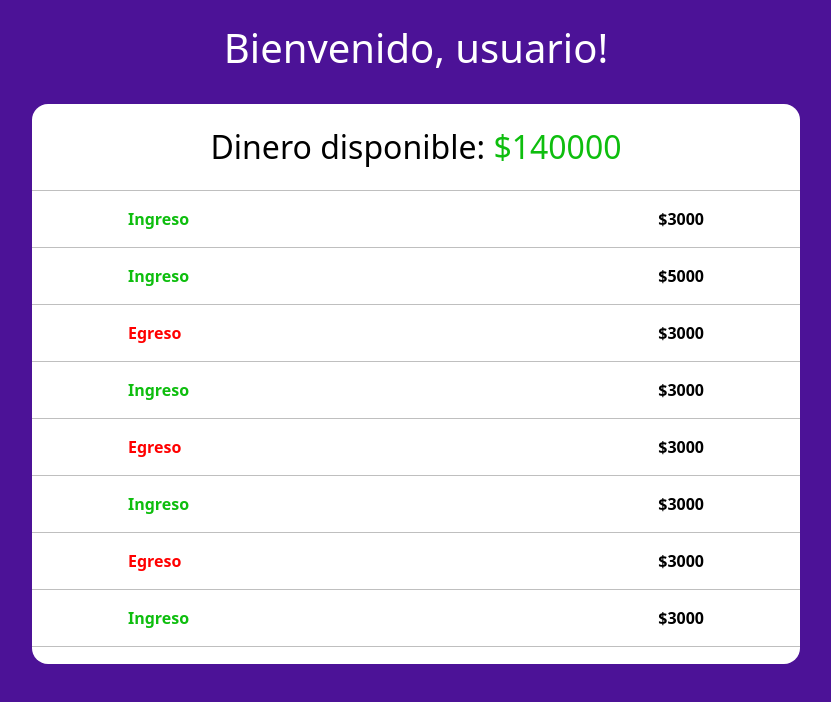
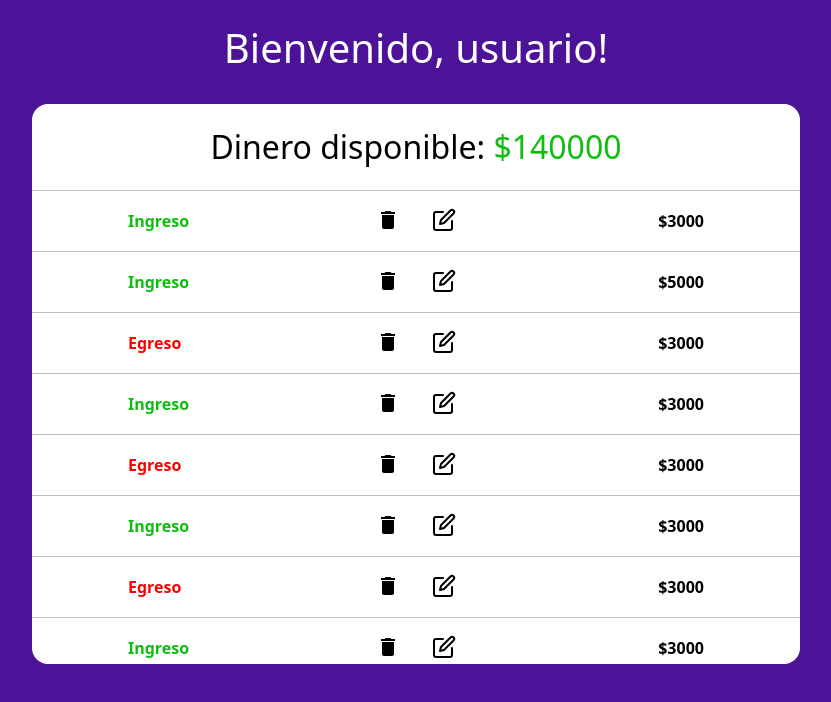
Before and after one commit to sebaponce2/challenge-alkemy-fullstack, a React (Create React App) app: page / in a window 1280 px wide. Shown: the top 702 px of the page, without its empty margins (224-1055 px from the left). Built offline with nearby package versions, Linux system fonts and the light colour scheme.

Commit message:
add: react icons: delete icon and change icon

```diff
--- a/src/components/Home.jsx
+++ b/src/components/Home.jsx
@@ -1,3 +1,6 @@
+// component imports
+import { MdDelete } from "react-icons/md";
+import { FiEdit } from "react-icons/fi";
 // import { useState } from "react";
 
 const Home = () => {
@@ -14,53 +17,93 @@ const Home = () => {
                 </div>
                 <hr className="w-100 font-black my-0"/>
                 <div className="d-flex justify-content-between font-black w-75 m-auto py-2">
-                    <p className="fw-bold my-auto my-auto font-green">Ingreso</p>
-                    <p className="fw-bold my-auto my-auto py-2">$3000</p>
+                    <p className="w-33 fw-bold my-auto my-auto font-green">Ingreso</p>
+                    <div className="d-flex w-33 justify-content-center">
+                        <p className="fs-4 my-auto pb-2 mx-3 delete"><MdDelete/></p>
+                        <p className="fs-4 my-auto pb-2 mx-3 change"><FiEdit/></p>
+                    </div>
+                    <p className="fw-bold my-auto w-33 text-end my-auto py-2">$3000</p>
                 </div>
                 <hr className="w-100 font-black my-0"/>
                 <div className="d-flex justify-content-between font-black w-75 m-auto py-2">
-                    <p className="fw-bold my-auto font-green">Ingreso</p>
-                    <p className="fw-bold my-auto py-2">$5000</p>
+                    <p className="w-33 fw-bold my-auto font-green">Ingreso</p>
+                    <div className="d-flex w-33 justify-content-center">
+                        <p className="fs-4 my-auto pb-2 mx-3 delete"><MdDelete/></p>
+                        <p className="fs-4 my-auto pb-2 mx-3 change"><FiEdit/></p>
+                    </div>
+                    <p className="fw-bold my-auto w-33 text-end py-2">$5000</p>
                 </div>
                 <hr className="w-100 font-black my-0"/>
                 <div className="d-flex justify-content-between font-black w-75 m-auto py-2">
-                    <p className="fw-bold my-auto py-2 font-red">Egreso</p>
-                    <p className="fw-bold my-auto py-2">$3000</p>
+                    <p className="w-33 fw-bold my-auto py-2 font-red">Egreso</p>
+                    <div className="d-flex w-33 justify-content-center">
+                        <p className="fs-4 my-auto pb-2 mx-3 delete"><MdDelete/></p>
+                        <p className="fs-4 my-auto pb-2 mx-3 change"><FiEdit/></p>
+                    </div>
+                    <p className="fw-bold my-auto w-33 text-end py-2">$3000</p>
                 </div>
                 <hr className="w-100 font-black my-0"/>
                 <div className="d-flex justify-content-between font-black w-75 m-auto py-2">
-                    <p className="fw-bold my-auto font-green">Ingreso</p>
-                    <p className="fw-bold my-auto py-2">$3000</p>
+                    <p className="w-33 fw-bold my-auto font-green">Ingreso</p>
+                    <div className="d-flex w-33 justify-content-center">
+                        <p className="fs-4 my-auto pb-2 mx-3 delete"><MdDelete/></p>
+                        <p className="fs-4 my-auto pb-2 mx-3 change"><FiEdit/></p>
+                    </div>
+                    <p className="fw-bold my-auto w-33 text-end py-2">$3000</p>
                 </div>
                 <hr className="w-100 font-black my-0"/>
                 <div className="d-flex justify-content-between font-black w-75 m-auto py-2">
-                    <p className="fw-bold my-auto py-2 font-red">Egreso</p>
-                    <p className="fw-bold my-auto py-2">$3000</p>
+                    <p className="w-33 fw-bold my-auto py-2 font-red">Egreso</p>
+                    <div className="d-flex w-33 justify-content-center">
+                        <p className="fs-4 my-auto pb-2 mx-3 delete"><MdDelete/></p>
+                        <p className="fs-4 my-auto pb-2 mx-3 change"><FiEdit/></p>
+                    </div>
+                    <p className="fw-bold my-auto w-33 text-end py-2">$3000</p>
                 </div>
                 <hr className="w-100 font-black my-0"/>
                 <div className="d-flex justify-content-between font-black w-75 m-auto py-2">
-                    <p className="fw-bold my-auto font-green">Ingreso</p>
-                    <p className="fw-bold my-auto py-2">$3000</p>
+                    <p className="w-33 fw-bold my-auto font-green">Ingreso</p>
+                    <div className="d-flex w-33 justify-content-center">
+                        <p className="fs-4 my-auto pb-2 mx-3 delete"><MdDelete/></p>
+                        <p className="fs-4 my-auto pb-2 mx-3 change"><FiEdit/></p>
+                    </div>
+                    <p className="fw-bold my-auto w-33 text-end py-2">$3000</p>
                 </div>
                 <hr className="w-100 font-black my-0"/>
                 <div className="d-flex justify-content-between font-black w-75 m-auto py-2">
-                    <p className="fw-bold my-auto py-2 font-red">Egreso</p>
-                    <p className="fw-bold my-auto py-2">$3000</p>
+                    <p className="w-33 fw-bold my-auto py-2 font-red">Egreso</p>
+                    <div className="d-flex w-33 justify-content-center">
+                        <p className="fs-4 my-auto pb-2 mx-3 delete"><MdDelete/></p>
+                        <p className="fs-4 my-auto pb-2 mx-3 change"><FiEdit/></p>
+                    </div>
+                    <p className="fw-bold my-auto w-33 text-end py-2">$3000</p>
                 </div>
                 <hr className="w-100 font-black my-0"/>
                 <div className="d-flex justify-content-between font-black w-75 m-auto py-2">
-                    <p className="fw-bold my-auto font-green">Ingreso</p>
-                    <p className="fw-bold my-auto py-2">$3000</p>
+                    <p className="w-33 fw-bold my-auto font-green">Ingreso</p>
+                    <div className="d-flex w-33 justify-content-center">
+                        <p className="fs-4 my-auto pb-2 mx-3 delete"><MdDelete/></p>
+                        <p className="fs-4 my-auto pb-2 mx-3 change"><FiEdit/></p>
+                    </div>
+                    <p className="fw-bold my-auto w-33 text-end py-2">$3000</p>
                 </div>
                 <hr className="w-100 font-black my-0"/>
                 <div className="d-flex justify-content-between font-black w-75 m-auto py-2">
-                    <p className="fw-bold my-auto py-2 font-red">Egreso</p>
-                    <p className="fw-bold my-auto py-2">$3000</p>
+                    <p className="w-33 fw-bold my-auto py-2 font-red">Egreso</p>
+                    <div className="d-flex w-33 justify-content-center">
+                        <p className="fs-4 my-auto pb-2 mx-3 delete"><MdDelete/></p>
+                        <p className="fs-4 my-auto pb-2 mx-3 change"><FiEdit/></p>
+                    </div>
+                    <p className="fw-bold my-auto w-33 text-end py-2">$3000</p>
                 </div>
                 <hr className="w-100 font-black my-0"/>
                 <div className="d-flex justify-content-between font-black w-75 m-auto py-2">
-                    <p className="fw-bold my-auto font-green">Ingreso</p>
-                    <p className="fw-bold my-auto py-2">$3000</p>
+                    <p className="w-33 fw-bold my-auto font-green">Ingreso</p>
+                    <div className="d-flex w-33 justify-content-center">
+                        <p className="fs-4 my-auto pb-2 mx-3 delete"><MdDelete/></p>
+                        <p className="fs-4 my-auto pb-2 mx-3 change"><FiEdit/></p>
+                    </div>
+                    <p className="fw-bold my-auto w-33 text-end py-2">$3000</p>
                 </div>
             </div>
         </>
--- a/src/css/Home.css
+++ b/src/css/Home.css
@@ -17,6 +17,9 @@
     overflow-y: visible;
 
 }
+.w-33 {
+    width: 33% !important;
+}
 ::-webkit-scrollbar {
     width: 7px;
 }
@@ -31,6 +34,16 @@
 }
 
 
+.delete:hover{
+    color: red !important;
+    cursor: pointer !important;
+}
+
+.change:hover {
+    color: blueviolet !important;
+    cursor: pointer !important;
+}
+
 @media screen and (min-width: 768px) {
     .table-p{
         width: 80% !important;
```
